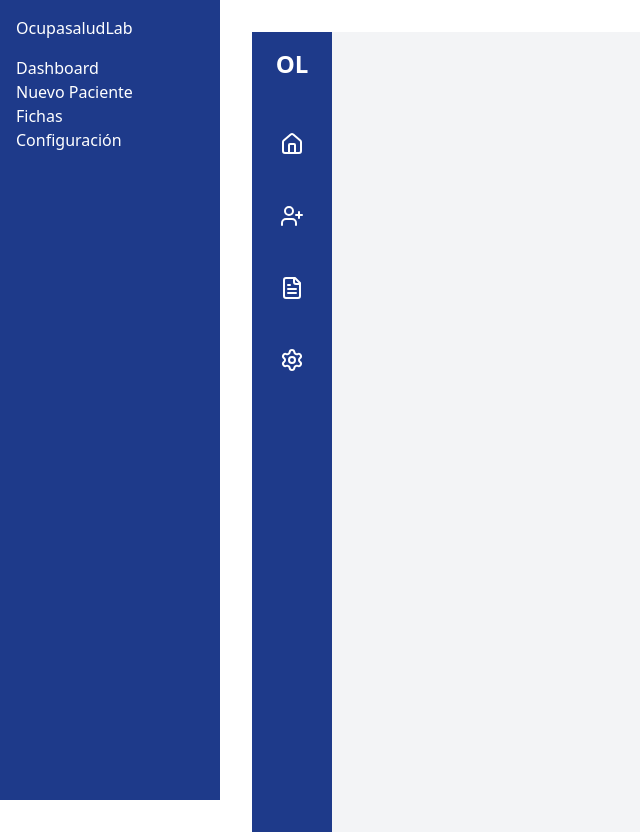
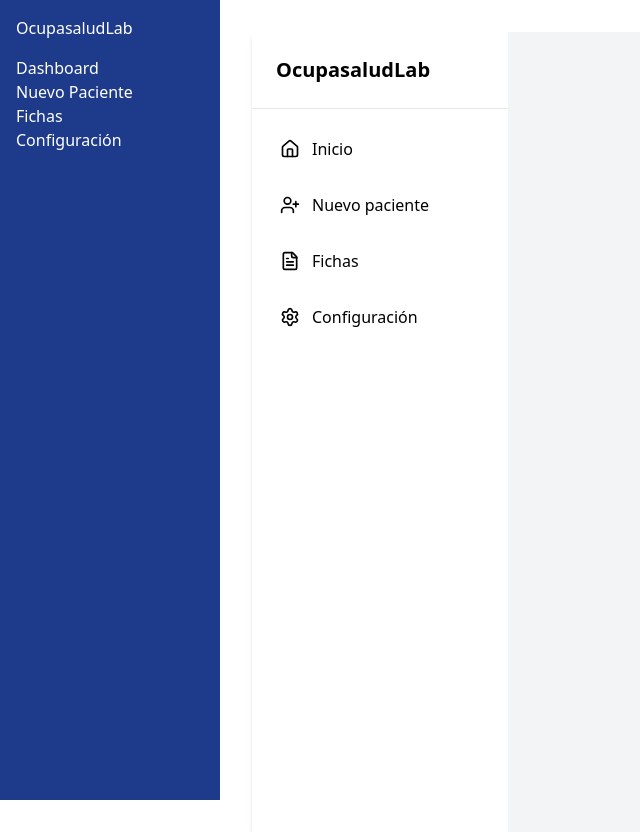
Before and after one commit to Kevpromax33/OcupasaludLabBackend, a React (Create React App) app in the folder ocupasaludlab-frontend/: page / in a window 1280 px wide. Shown: the whole page, without its empty margins (0-640 px from the left). Built offline with nearby package versions, Linux system fonts and the light colour scheme; sample sign-in values are in the browser's storage.

Commit message:
Limpiar sidebar: volver a version anterior

```diff
--- a/ocupasaludlab-frontend/src/components/Sidebar.js
+++ b/ocupasaludlab-frontend/src/components/Sidebar.js
@@ -5,26 +5,23 @@ import { Home, UserPlus, FileText, Settings } from "lucide-react";
 
 const Sidebar = () => {
   const linkStyle =
-    "flex items-center gap-3 p-3 rounded hover:bg-blue-100 transition text-white";
+    "flex items-center gap-3 p-3 rounded hover:bg-blue-100 transition";
 
   return (
-    <aside className="w-20 bg-blue-900 h-screen flex flex-col items-center py-4">
-      {/* Logo o ícono */}
-      <div className="text-white text-2xl font-extrabold mb-6">OL</div>
-
-      {/* Menú */}
-      <nav className="flex flex-col items-center space-y-6 mt-4">
+    <aside className="w-64 bg-white shadow-md">
+      <div className="p-6 font-bold text-xl border-b">OcupasaludLab</div>
+      <nav className="flex flex-col p-4 space-y-2">
         <NavLink to="/" className={linkStyle}>
-          <Home size={24} />
+          <Home size={20} /> Inicio
         </NavLink>
         <NavLink to="/nuevo-paciente" className={linkStyle}>
-          <UserPlus size={24} />
+          <UserPlus size={20} /> Nuevo paciente
         </NavLink>
         <NavLink to="/fichas" className={linkStyle}>
-          <FileText size={24} />
+          <FileText size={20} /> Fichas
         </NavLink>
         <NavLink to="/configuracion" className={linkStyle}>
-          <Settings size={24} />
+          <Settings size={20} /> Configuración
         </NavLink>
       </nav>
     </aside>
```
